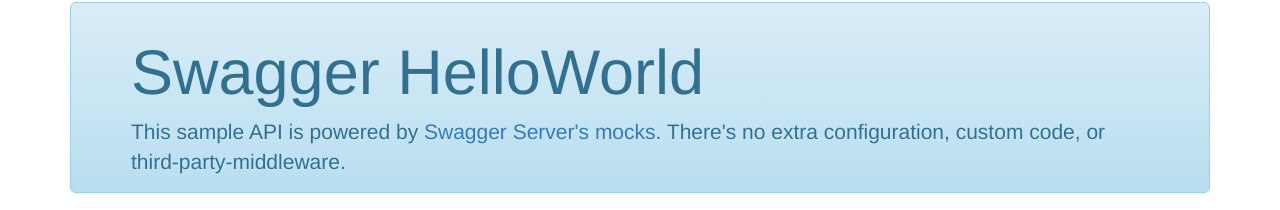
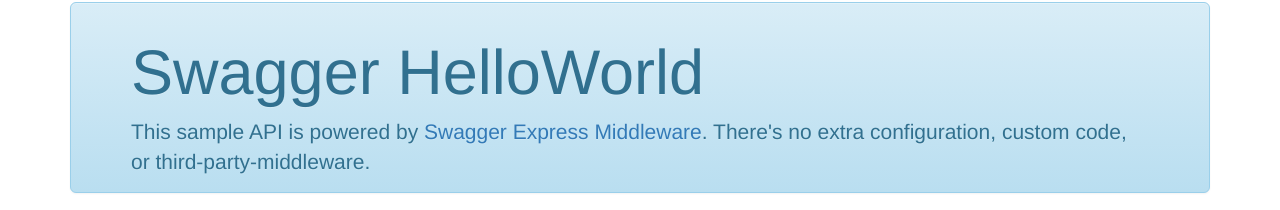
Before and after one commit to eformat/node-hello-world-swagger, a website: page index.html in a window 1280 px wide. Shown: the part 70-280 px from the top of the page. Drawn offline with nearby package versions, Linux system fonts and the light colour scheme.

Commit message:
updated github refs

```diff
--- a/index.html
+++ b/index.html
@@ -24,7 +24,7 @@
                 <h1>Swagger HelloWorld</h1>
 
                 <p>
-                    This sample API is powered by <a href="https://github.com/BigstickCarpet/swagger-express-middleware/blob/master/docs/middleware/mock.md#default-behavior">Swagger Server's mocks</a>.
+                    This sample API is powered by <a href="https://github.com/APIDevTools/swagger-express-middleware">Swagger Express Middleware</a>.
                     There's no extra configuration, custom code, or third-party-middleware.
                 </p>
             </header>
```
